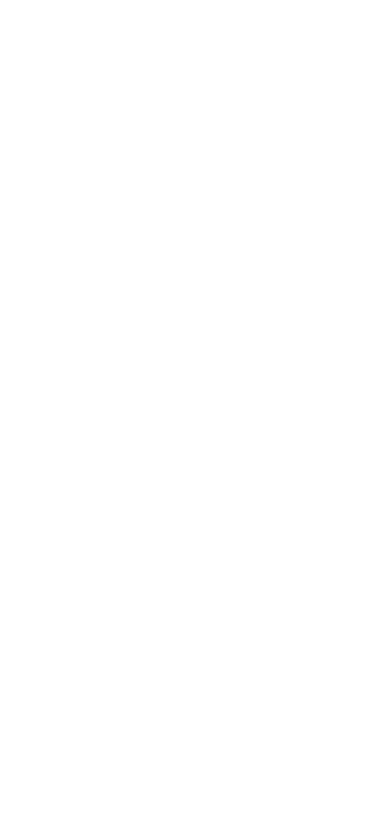
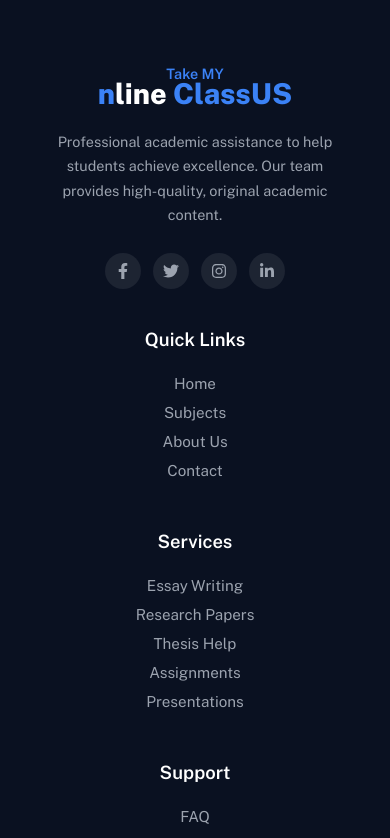
Before and after one commit to kashifjavaid1/Grade-boostera-websites, a React (Vite) app: page /about in a window 390 px wide. Shown: the part 4280-5118 px from the top of the page. Before the commit the page ends 4275 px from the top, so only its background shows below. Built offline with nearby package versions, Linux system fonts and the light colour scheme.

Commit message:
footer-session

```diff
--- a/src/App.jsx
+++ b/src/App.jsx
@@ -6,6 +6,7 @@
 import Home from './pages/Home.jsx';
 import './index.css';
 import About from './pages/About.jsx';
+import Footer from './components/Footer/Footer.jsx';
 
 export default function App() {
   return (
@@ -16,7 +17,7 @@
         <Route path="/" element={<Home />} />
         <Route path="/about" element={<About />} />
       </Routes>
-
+      <Footer />
     </Router>
   );
 }
--- /dev/null
+++ b/src/components/Footer/Footer.jsx
@@ -0,0 +1,85 @@
+import React from 'react';
+import { Link } from 'react-router-dom';
+import { FaFacebookF, FaTwitter, FaInstagram, FaLinkedinIn } from 'react-icons/fa';
+import './footer.css';
+
+const Footer = () => {
+    const quickLinks = [
+        { name: "Home", path: "/" },
+        { name: "Subjects", path: "/subjects" },
+        { name: "About Us", path: "/about" },
+        { name: "Contact", path: "/contact" }
+    ];
+
+    const services = ["Essay Writing", "Research Papers", "Thesis Help", "Assignments", "Presentations"];
+    const support = ["FAQ", "Privacy Policy", "Terms of Service", "Refund Policy", "Help Center"];
+
+    return (
+        <footer className="footer-main">
+            <div className="container">
+                <div className="footer-grid">
+
+                    <div className="footer-col brand-col">
+                        <div className="footer-logo-box">
+                            <span className="logo-take-my">Take MY</span>
+                            <div className="logo-main-text">
+                                <span className="logo-n">n</span>line <span className="logo-class">ClassUS</span>
+                            </div>
+                        </div>
+                        <p className="footer-desc">
+                            Professional academic assistance to help students achieve excellence. Our team provides high-quality, original academic content.
+                        </p>
+                        <div className="social-links">
+                            <a href="#" className="social-icon"><FaFacebookF /></a>
+                            <a href="#" className="social-icon"><FaTwitter /></a>
+                            <a href="#" className="social-icon"><FaInstagram /></a>
+                            <a href="#" className="social-icon"><FaLinkedinIn /></a>
+                        </div>
+                    </div>
+
+                    <div className="footer-col">
+                        <h3 className="footer-heading">Quick Links</h3>
+                        <ul className="footer-list">
+                            {quickLinks.map((link, i) => (
+                                <li key={i}>
+                                    <Link
+                                        to={link.path}
+                                        className="footer-link-text clickable"
+                                        onClick={() => window.scrollTo(0, 0)}
+                                    >
+                                        {link.name}
+                                    </Link>
+                                </li>
+                            ))}
+                        </ul>
+                    </div>
+
+                    <div className="footer-col">
+                        <h3 className="footer-heading">Services</h3>
+                        <ul className="footer-list">
+                            {services.map((item, i) => (
+                                <li key={i} className="footer-link-text">{item}</li>
+                            ))}
+                        </ul>
+                    </div>
+
+                    <div className="footer-col">
+                        <h3 className="footer-heading">Support</h3>
+                        <ul className="footer-list">
+                            {support.map((item, i) => (
+                                <li key={i} className="footer-link-text">{item}</li>
+                            ))}
+                        </ul>
+                    </div>
+
+                </div>
+
+                <div className="footer-bottom">
+                    <p>&copy; {new Date().getFullYear()} Take MY Online ClassUS. All rights reserved.</p>
+                </div>
+            </div>
+        </footer>
+    );
+};
+
+export default Footer;
--- /dev/null
+++ b/src/components/Footer/footer.css
@@ -0,0 +1,119 @@
+.footer-main {
+    background-color: #0a1121;
+    color: #ffffff;
+    padding: 70px 0 30px;
+    font-family: 'Poppins', sans-serif;
+}
+
+.footer-grid {
+    display: grid;
+    grid-template-columns: 1.5fr 1fr 1fr 1fr;
+    gap: 40px;
+    max-width: 1200px;
+    margin: 0 auto;
+    padding: 0 20px;
+}
+
+.footer-logo-box {
+    margin-bottom: 20px;
+}
+
+.logo-take-my {
+    color: #3b82f6;
+    font-size: 0.9rem;
+    font-weight: 600;
+    display: block;
+    margin-bottom: -5px;
+}
+
+.logo-main-text {
+    font-size: 1.8rem;
+    font-weight: 800;
+    color: #ffffff;
+}
+
+.logo-n,
+.logo-class {
+    color: #3b82f6;
+}
+
+.footer-desc {
+    color: #9ca3af;
+    line-height: 1.7;
+    font-size: 0.9rem;
+    margin-bottom: 25px;
+}
+
+.footer-heading {
+    font-size: 1.15rem;
+    font-weight: 600;
+    margin-bottom: 25px;
+    color: #ffffff;
+}
+
+.footer-list {
+    list-style: none;
+    padding: 0;
+}
+
+.footer-link-text {
+    color: #9ca3af !important;
+    font-size: 0.95rem;
+    margin-bottom: 12px;
+    display: block;
+    text-decoration: none !important;
+    transition: 0.3s ease;
+}
+
+.footer-link-text.clickable:hover {
+    color: #3b82f6 !important;
+    padding-left: 5px;
+}
+
+.social-links {
+    display: flex;
+    gap: 12px;
+}
+
+.social-icon {
+    width: 36px;
+    height: 36px;
+    background: rgba(255, 255, 255, 0.08);
+    display: flex;
+    align-items: center;
+    justify-content: center;
+    border-radius: 50%;
+    color: #9ca3af;
+    transition: 0.3s;
+}
+
+.social-icon:hover {
+    background: #3b82f6;
+    color: white;
+}
+
+.footer-bottom {
+    margin-top: 60px;
+    border-top: 1px solid rgba(255, 255, 255, 0.1);
+    padding-top: 25px;
+    text-align: center;
+    color: #6b7280;
+    font-size: 0.85rem;
+}
+
+@media (max-width: 990px) {
+    .footer-grid {
+        grid-template-columns: 1fr 1fr;
+    }
+}
+
+@media (max-width: 575px) {
+    .footer-grid {
+        grid-template-columns: 1fr;
+        text-align: center;
+    }
+
+    .social-links {
+        justify-content: center;
+    }
+}
--- a/src/components/Navbar/Navbar.jsx
+++ b/src/components/Navbar/Navbar.jsx
@@ -21,7 +21,7 @@
               <Link to="/" className="nav-link" onClick={() => setIsOpen(false)}>Home</Link>
             </li>
             <li>
-              <Link to="/about" className="nav-link" onClick={() => setIsOpen(false)}>About</Link>
+              <Link to="/about" className="nav-link" onClick={() => setIsOpen(false)}>About Us</Link>
             </li>
             <li>
               <Link to="/subject" className="nav-link" onClick={() => setIsOpen(false)}>Subject</Link>
```
